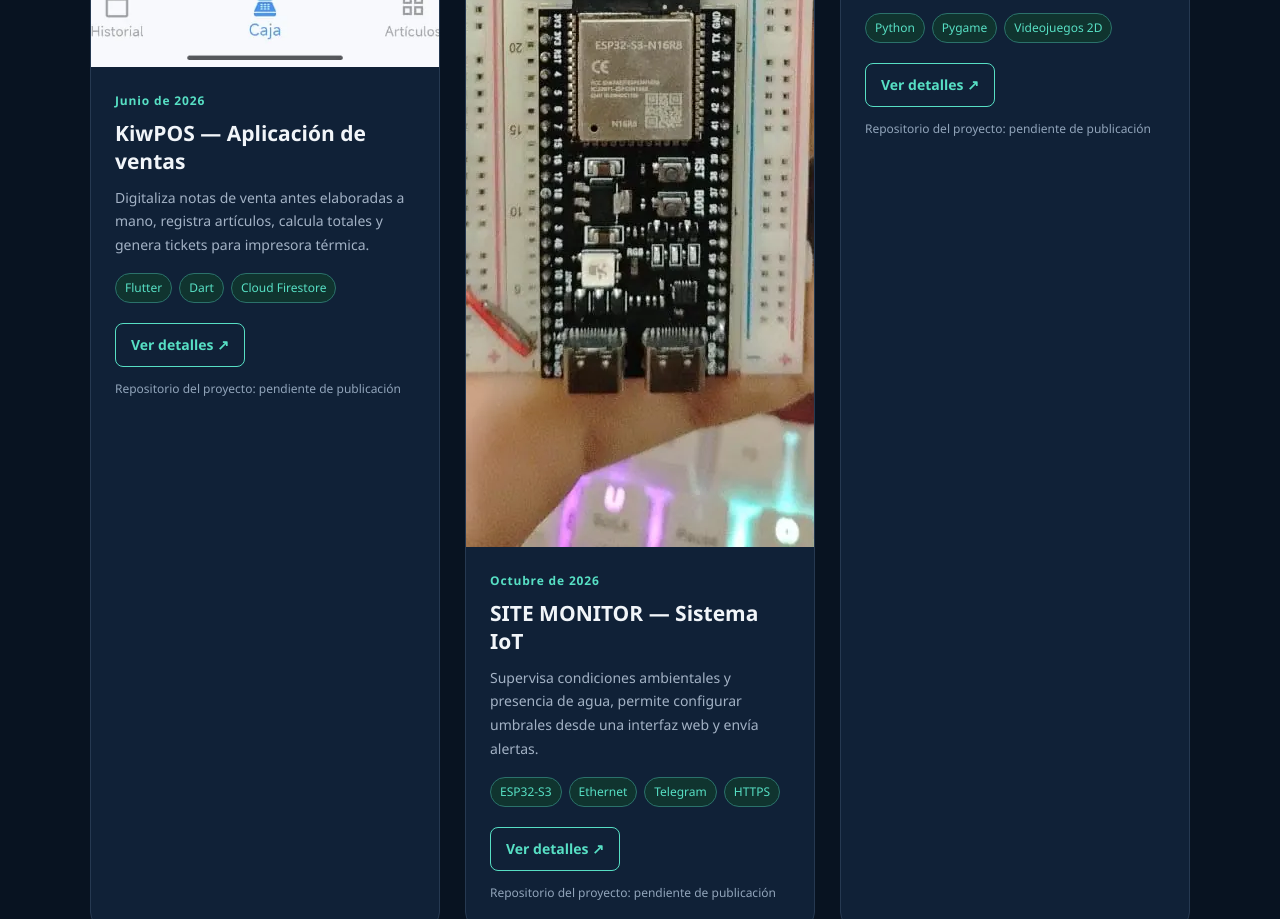
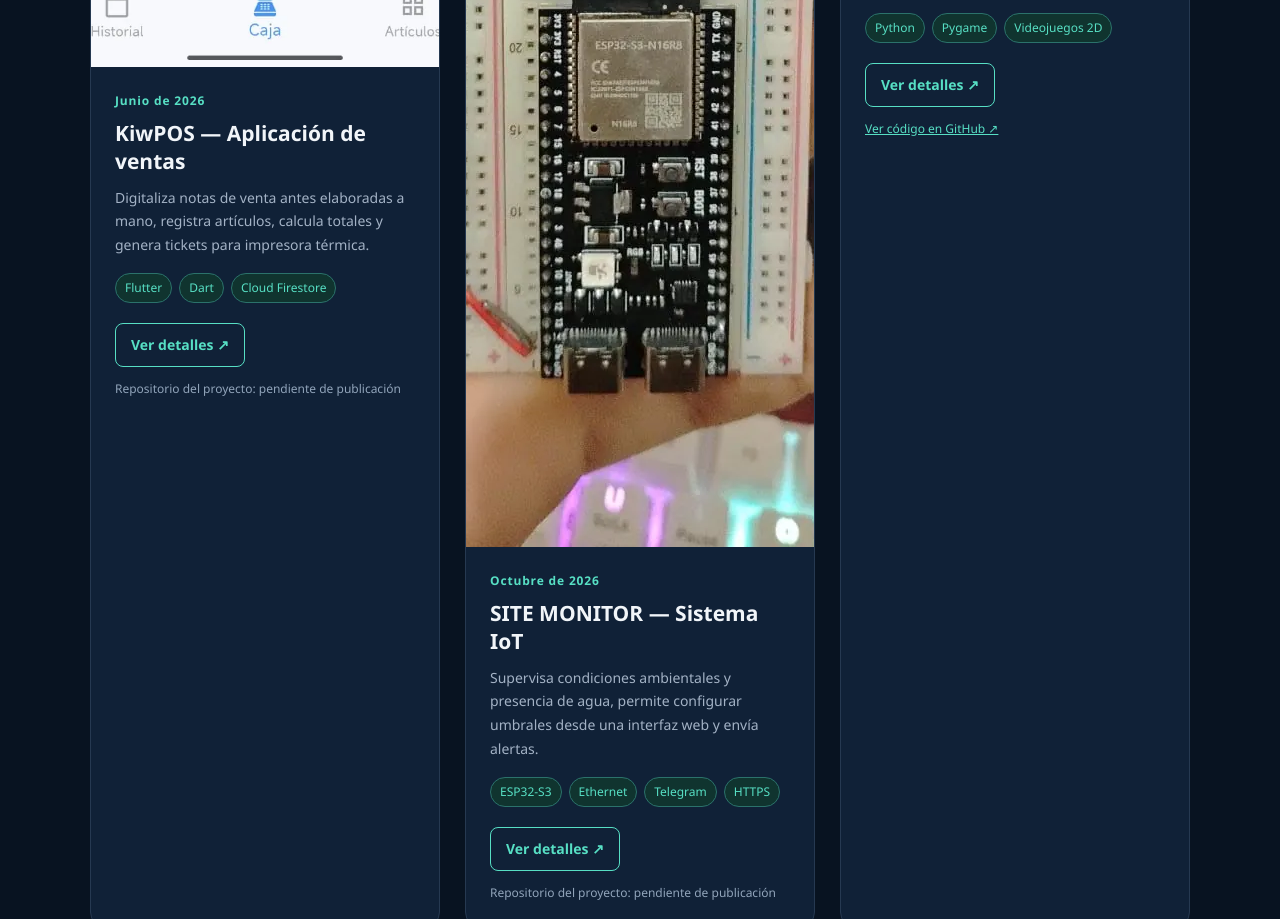
Before and after one commit to Brocoly7w7/portafolio-juan-emmanuel, a plain HTML site: page index.html in a window 1280 px wide. Shown: the part 2481-3400 px from the top of the page. Drawn offline with Linux system fonts and the light colour scheme.

Commit message:
feat: enlazar repositorio de HydroHero

```diff
--- a/css/styles.css
+++ b/css/styles.css
@@ -53,3 +53,14 @@
 .form-help{margin:0}
 @media(min-width:800px){.contact-layout{grid-template-columns:minmax(0,.9fr) minmax(0,1.1fr)}}
 @media(max-width:600px){.contacto{padding:65px 0}.contact-panel,.contact-form{padding:20px}}
+
+
+
+.repo-pending a {
+  color: var(--acento);
+  text-decoration: underline;
+}
+
+.repo-pending a:hover {
+  color: white;
+}
--- a/index.html
+++ b/index.html
@@ -84,7 +84,13 @@
               <p>Videojuego de plataformas sobre el cuidado del agua; fue evaluado en noviembre de 2025 y recibió el tercer lugar en mayo de 2026.</p>
               <div class="tags"><span>Python</span><span>Pygame</span><span>Videojuegos 2D</span></div>
               <button class="details-button" type="button" data-project="hydro">Ver detalles <span aria-hidden="true">↗</span></button>
-              <p class="repo-pending">Repositorio del proyecto: pendiente de publicación</p>
+              <p class="repo-pending">
+                <a href="https://github.com/Brocoly7w7/HydroHero"
+                  target="_blank"
+                  rel="noopener noreferrer">
+                  Ver código en GitHub ↗
+                </a>
+              </p>
             </div>
           </article>
           <article class="project-card">
```
